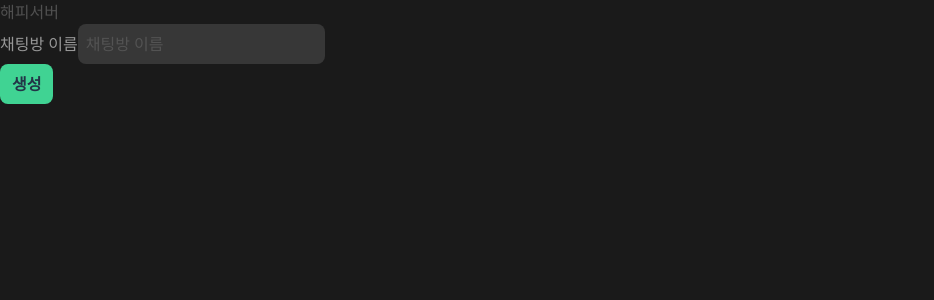
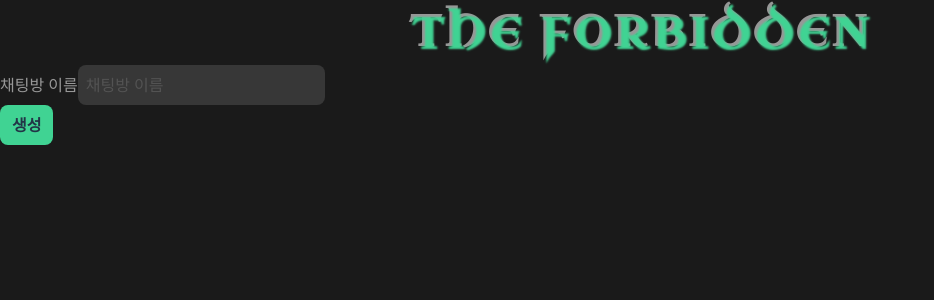
Before and after one commit to hanHappy/chats, a Vue app in the folder chats-vue/: page /create-chatroom in a window 1280 px wide. Shown: the top 300 px of the page, without its empty margins (0-934 px from the left). Built offline with nearby package versions, Linux system fonts and the light colour scheme.

Commit message:
레이아웃 수정

```diff
--- a/chats-vue/src/layouts/Layout.vue
+++ b/chats-vue/src/layouts/Layout.vue
@@ -10,7 +10,7 @@ const scrollToBottom = () => {
 };
 
 /**
- * Prop 드릴링 해결
+ * Prop 드릴링 해결 (like props)
  * https://ko.vuejs.org/guide/components/provide-inject
  */
 provide('scrollToBottom', scrollToBottom);
@@ -18,9 +18,9 @@ provide('scrollToBottom', scrollToBottom);
 
 <template>
   <div class="flex flex-col min-h-screen">
-    <header class="sticky top-0 pt-32 pb-10 z-20">
-      <h1 class="mx-auto text-4xl font-black text-center">
-        <RouterLink :to="{name: 'ChatRooms'}" class="blinking">해피서버</RouterLink>
+    <header class="sticky top-0 pt-32 pb-10 z-20 flex justify-center">
+      <h1>
+        <RouterLink :to="{name: 'ChatRooms'}" class="blinking">The Forbidden</RouterLink>
       </h1>
     </header>
     <main class="flex-1">
@@ -35,6 +35,8 @@ provide('scrollToBottom', scrollToBottom);
 
 <style scoped>
 
+@import url('https://fonts.googleapis.com/css2?family=Uncial+Antiqua&display=swap');
+
 .no-scrollbar {
   -ms-overflow-style: none; /* IE and Edge */
   scrollbar-width: none; /* Firefox */
@@ -44,19 +46,44 @@ provide('scrollToBottom', scrollToBottom);
   display: none; /* Chrome, Safari and Opera */
 }
 
-.blinking {
-  animation: blink 1.2s infinite;
+h1 {
+  font-family: 'Uncial Antiqua', cursive;
+  font-size: 2.7rem;
+  text-align: center;
+  white-space: nowrap;
+  font-weight: 900;
+  color: #979797;
+  text-shadow: 3px 3px 2px #3d3d3d;
+  letter-spacing: 0.1em;
+  text-transform: uppercase;
+  background: linear-gradient(to bottom, #979797, #979797);
+  -webkit-background-clip: text;
+  background-clip: text;
+  -webkit-text-fill-color: transparent;
+  transition: all 1s ease;
+  cursor: pointer;
+  animation: blink 1.5s infinite;
+  /* 텍스트 선택 방지 */
+  -webkit-user-select: none; /* Chrome, Safari, Opera */
+  -moz-user-select: none; /* Firefox */
+  -ms-user-select: none; /* Internet Explorer/Edge */
+  user-select: none; /* Non-prefixed version, currently supported by Chrome, Edge, Opera and Firefox */
+}
+
+h1:hover {
+  text-shadow: 3px 3px 2px #40D393;
+  -webkit-background-clip: text;
+  background-clip: text;
+  -webkit-text-fill-color: transparent;
+  animation: none;
 }
 
 @keyframes blink {
-  0% {
-    color: #979797;
+  0%, 100% {
+    text-shadow: 3px 3px 2px #3d3d3d;
   }
   50% {
-    color: #3f3f3f;
-  }
-  100% {
-    color: #979797;
+    text-shadow: 3px 3px 2px #979797;
   }
 }
 </style>
--- a/chats-vue/src/main.css
+++ b/chats-vue/src/main.css
@@ -8,6 +8,7 @@
 
 .color-2 {
   color: #979797;
+  transition: color 0.12s;
 }
 
 .color-2.hover:hover {
@@ -60,10 +61,10 @@ input:focus {
 
 button,
 .button {
-  @apply bg-3 color-4 px-3 h-10 rounded-lg font-bold flex items-center justify-center;
+  @apply bg-3 color-4 px-3 h-10 rounded-lg font-bold flex items-center justify-center transition-all duration-300;
 }
 
 button:hover,
 .button:hover {
-  @apply bg-[#32be81];
+  @apply bg-[#2DB67A];
 }
--- a/chats-vue/src/views/Home.vue
+++ /dev/null
@@ -1,40 +0,0 @@
-<script setup>
-
-import {ref} from "vue";
-import {useUser} from "@/composables/useUser.js";
-import {useRouter} from "vue-router";
-
-const router = useRouter();
-
-const userId = ref();
-
-const enter = () => {
-  if (!userId) {
-    return;
-  }
-
-  useUser().setUser(userId);
-  router.push({name : 'ChatRooms'})
-}
-</script>
-
-<template>
-  <main>
-    <div class="container max-h-screen py-40 mx-auto max-w-lg">
-      <h1 class="color-2 font-black text-5xl text-center">금지된 사람들</h1>
-      <div class="mt-14">
-        <label>
-          <span class="color-2">이름</span>
-          <input type="text" class="w-full mt-2" v-model.trim="userId" @keyup.enter="enter">
-        </label>
-      </div>
-      <div class="mt-6">
-        <button class="w-full" @click="enter">입장</button>
-      </div>
-    </div>
-  </main>
-</template>
-
-<style scoped>
-
-</style>
```
Also changed, not shown: chats-vue/src/views/SignIn.vue (added, +47 -0 lines).
